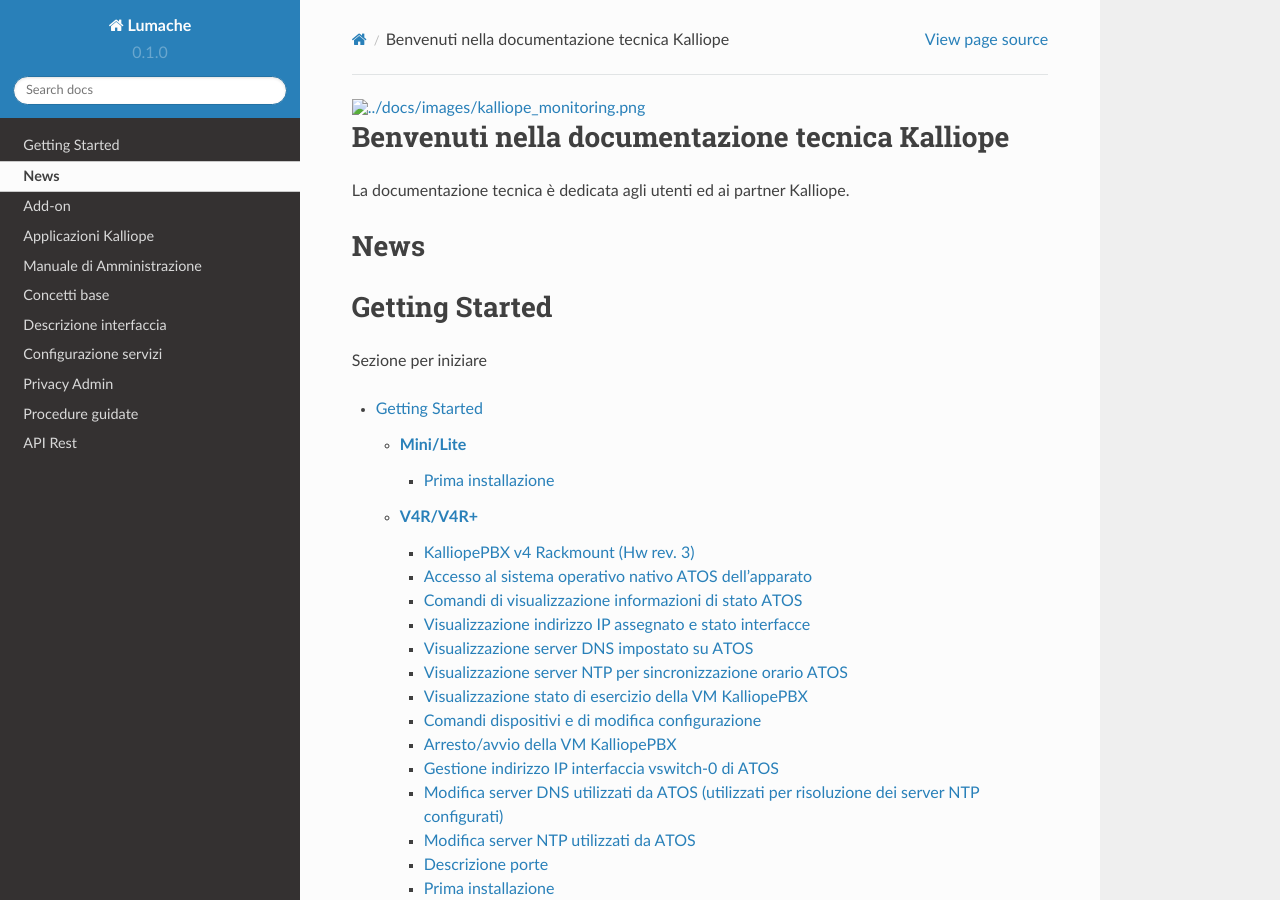
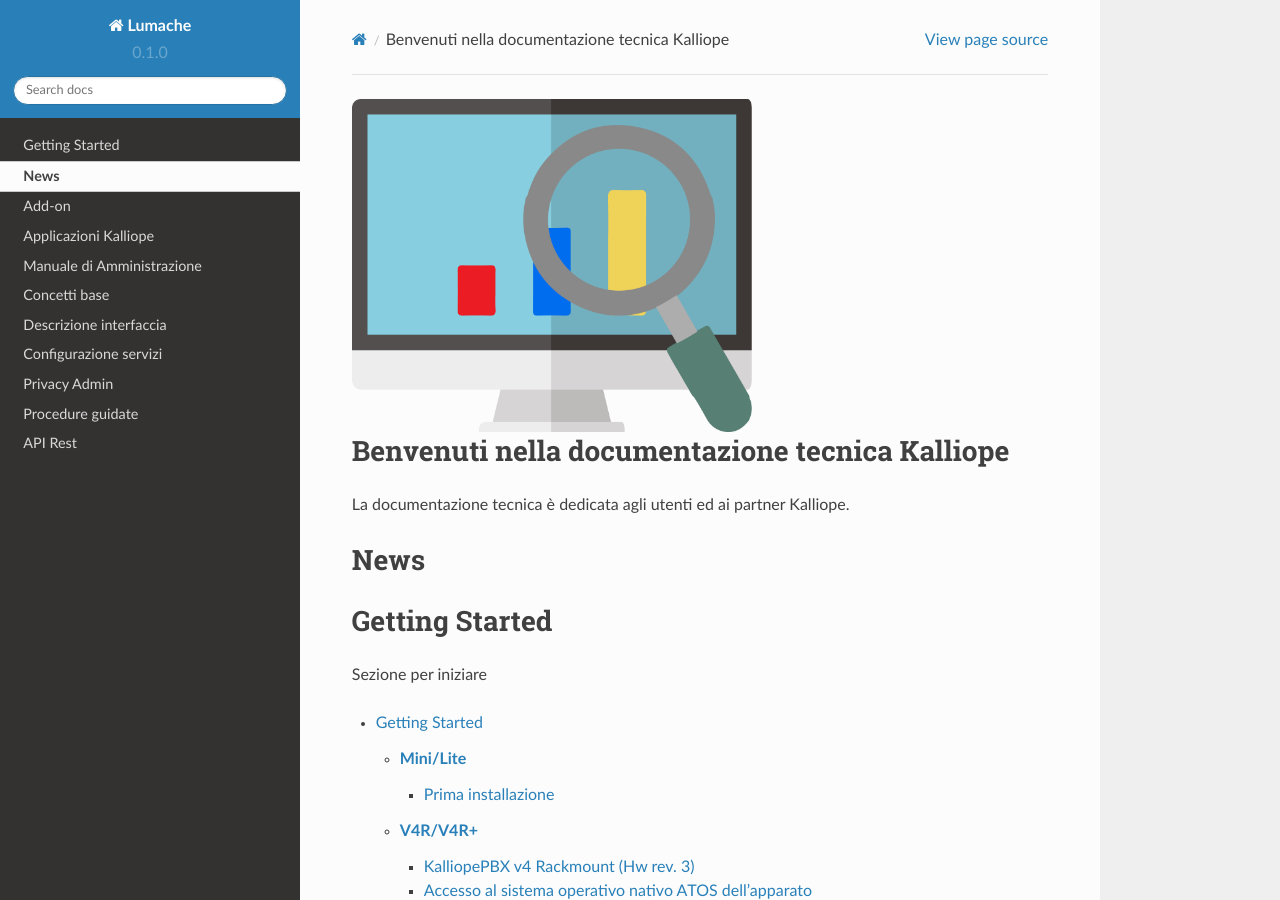
Before and after one commit to mirianatroccoli/KalliopeDoc-it, a Sphinx documentation site: the page built from docs/source/index.rst, in a window 1280 px wide and 900 px high. Built offline with Sphinx 7.4.7 and the Read the Docs theme 2.0.0, drawn with Linux system fonts in a browser that asks for light colours.

Commit message:
Update index.rst

```diff
--- a/docs/source/index.rst
+++ b/docs/source/index.rst
@@ -1,6 +1,6 @@
-
-.. image:: ../docs/images/kalliope_monitoring.png
+.. image:: ../source/kalliope_monitoring.png
   :width: 400
+  :alt: immagine
 
 Benvenuti nella documentazione tecnica Kalliope
 ==========================
```
